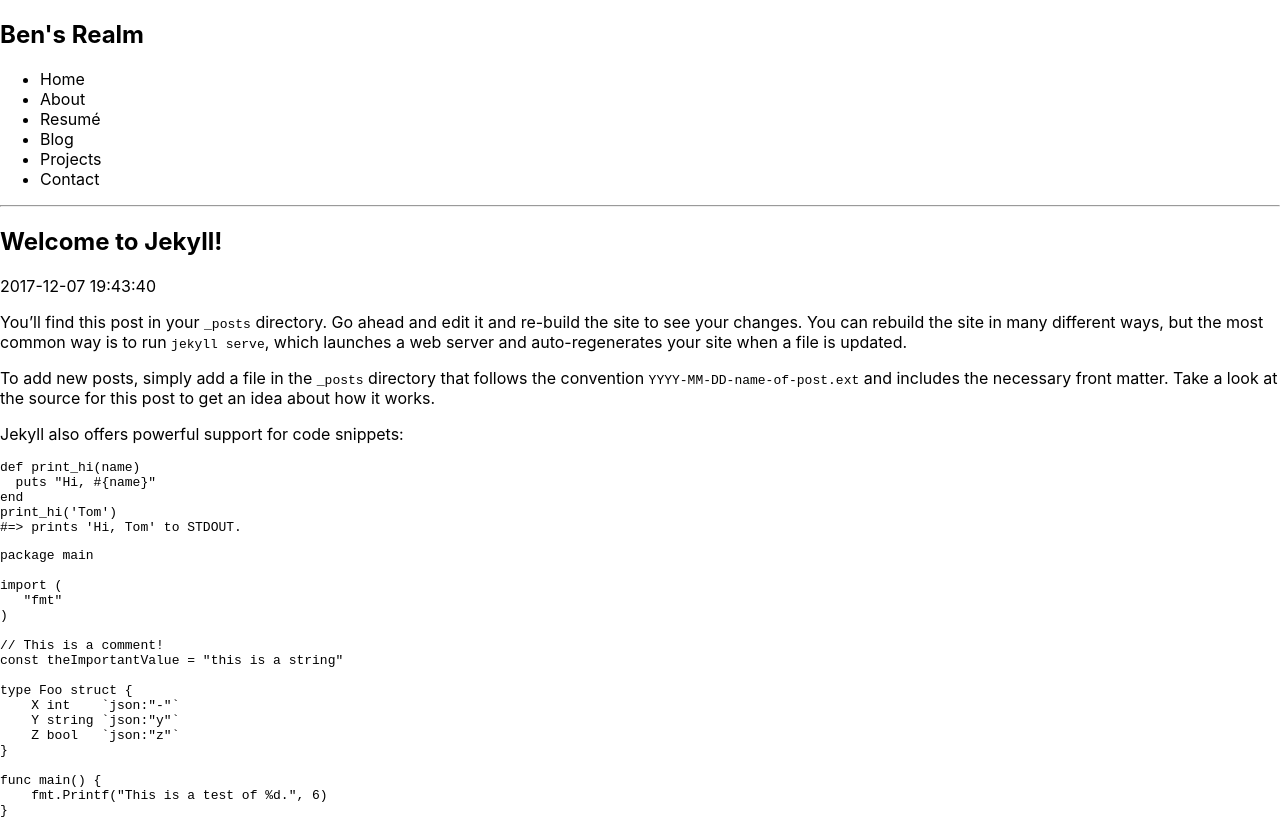
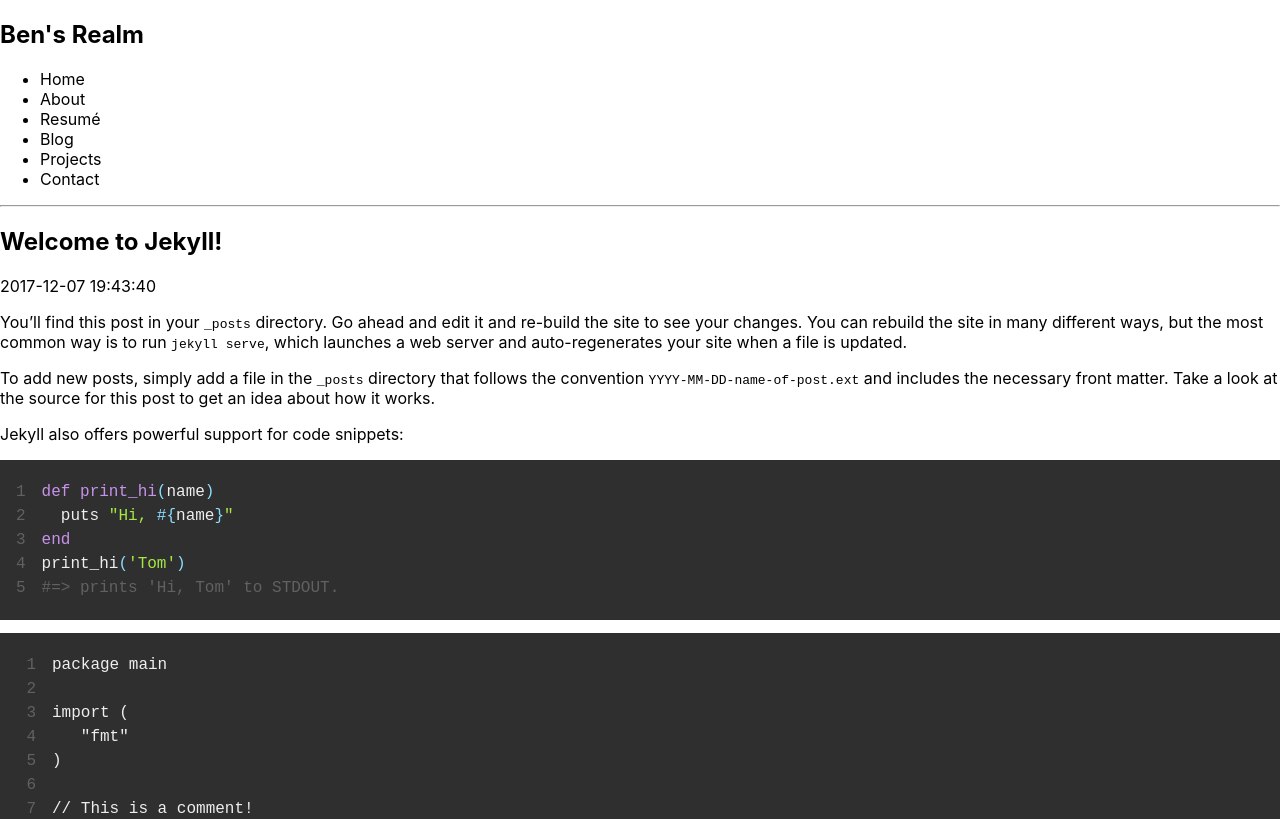
Before and after one commit to BenJetson/benjetson.github.io, a Next.js app in the folder next/: page /blog/2017/12/07/welcome-to-jekyll in a window 1280 px wide. Shown: the top 819 px of the page. Built offline with nearby package versions, Linux system fonts and the light colour scheme.

Commit message:
Enable syntax highlighting via react-syntax-highlighter. #152

```diff
--- a/next/components/markdown.js
+++ b/next/components/markdown.js
@@ -1,6 +1,30 @@
 import ReactMarkdown from "react-markdown";
 import remarkGfm from "remark-gfm";
 import NextImage from "next/image";
+
+// TODO this CJS import version does not support dynamic language loading.
+// I suspect this might increase the bundle size of the app, should investigate.
+import Prism from "react-syntax-highlighter/dist/cjs/prism";
+import { materialDark as codeStyle } from "react-syntax-highlighter/dist/cjs/styles/prism";
+
+const Code = ({ node, inline, className, children, ...props }) => {
+  const match = /language-(\w+)/.exec(className || "");
+  return !inline && match ? (
+    <Prism
+      style={codeStyle}
+      language={match[1]}
+      PreTag="div"
+      showLineNumbers
+      {...props}
+    >
+      {String(children).replace(/\n$/, "")}
+    </Prism>
+  ) : (
+    <code className={className} {...props}>
+      {children}
+    </code>
+  );
+};
 
 const useNextImage = false; // FIXME should remove once we learn next/image
 const imageDimensionsPattern = /^([1-9][0-9]*)x([1-9][0-9]*)$/;
@@ -103,7 +127,7 @@ const Markdown = ({ content }) => (
       // a: undefined,
       // blockquote: undefined,
       // br: undefined,
-      // code: undefined,
+      code: Code,
       // em: undefined,
       h1: Heading1,
       h2: Heading2,
--- a/next/package.json
+++ b/next/package.json
@@ -14,6 +14,7 @@
     "react": "18.2.0",
     "react-dom": "18.2.0",
     "react-markdown": "^8.0.3",
+    "react-syntax-highlighter": "^15.5.0",
     "remark-gfm": "^3.0.1"
   },
   "devDependencies": {
```
Also changed, not shown: 1 other file (tests, documents, lock files or other folders).
